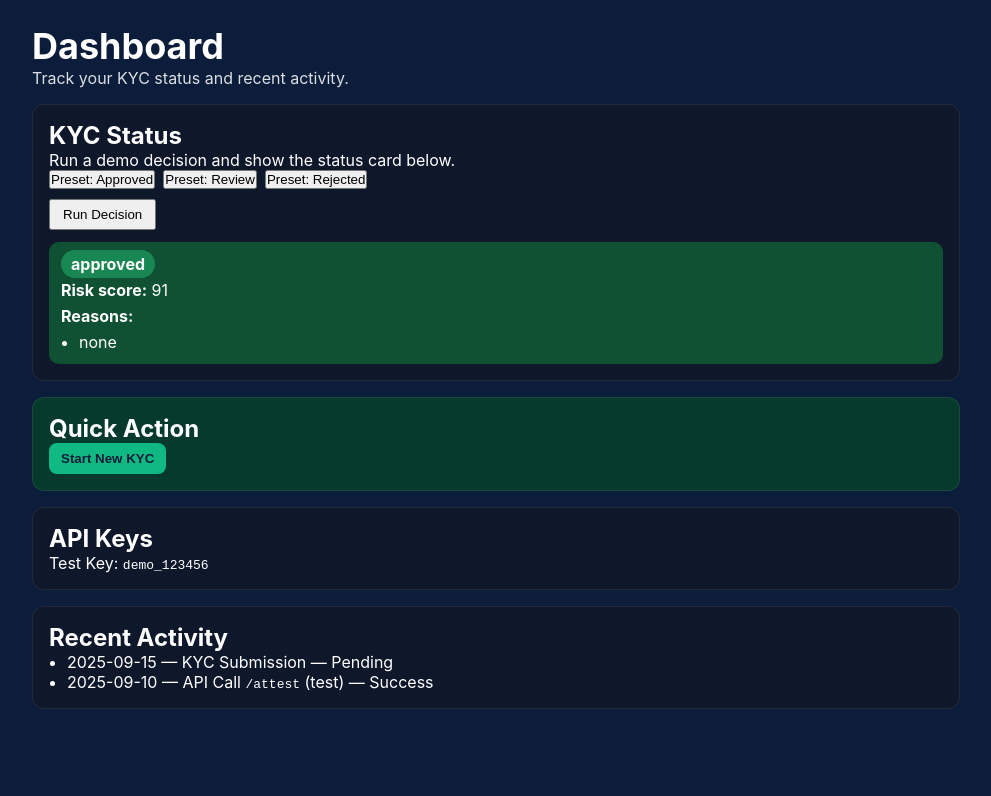
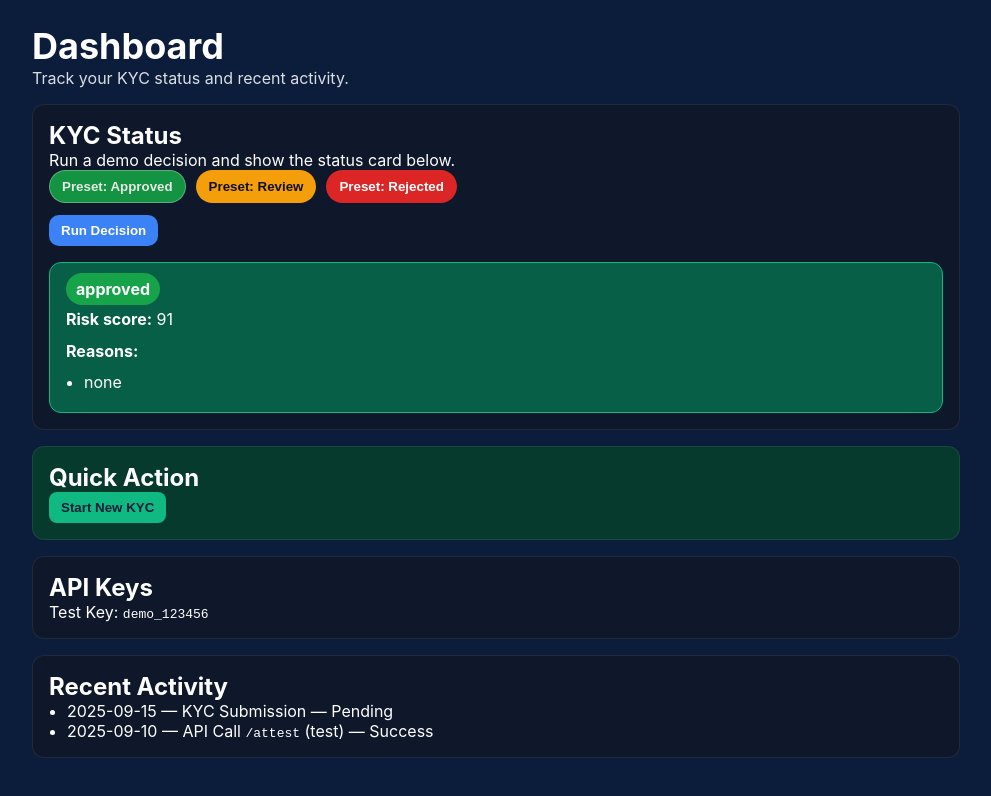
Before and after one commit to genio-ai/genio-os, a Next.js app: page /dashboard in a window 1280 px wide. Both pictures are taken after a click on the button "Run Decision". Shown: the top 796 px of the page, without its empty margins (144-1135 px from the left). Built offline with nearby package versions, Linux system fonts and the light colour scheme.

Commit message:
Update KycStatusCard.js

```diff
--- a/components/KycStatusCard.js
+++ b/components/KycStatusCard.js
@@ -1,3 +1,4 @@
+// components/KycStatusCard.js
 import { useState } from "react";
 
 export default function KycStatusCard() {
@@ -11,7 +12,7 @@ export default function KycStatusCard() {
       const r = await fetch("/api/decision", {
         method: "POST",
         headers: { "Content-Type": "application/json" },
-        body: JSON.stringify({ preset })
+        body: JSON.stringify({ preset }) // approved | review | rejected
       });
       const data = await r.json();
       setResult(data);
@@ -20,48 +21,77 @@ export default function KycStatusCard() {
     }
   };
 
-  const bg =
-    result?.decision === "approved"
-      ? "#0f5132"
-      : result?.decision === "manual_review"
-      ? "#7c4a03"
-      : "#842029";
+  // --- Button styles (always colored, darker when selected) ---
+  const pill = (type) => {
+    const base = {
+      padding: "8px 12px",
+      borderRadius: 999,
+      fontWeight: 600,
+      color: "#fff",
+      border: "1px solid transparent",
+      cursor: "pointer",
+    };
+    const active = { filter: "brightness(0.9)", borderColor: "rgba(255,255,255,0.35)" };
 
-  const chipBg =
-    result?.decision === "approved"
-      ? "#198754"
-      : result?.decision === "manual_review"
-      ? "#f59e0b"
-      : "#dc3545";
+    if (type === "approved") {
+      return { ...base, background: "#16a34a", ...(preset === "approved" ? active : {}) };
+    }
+    if (type === "review") {
+      return { ...base, background: "#f59e0b", color: "#111", ...(preset === "review" ? active : {}) };
+    }
+    return { ...base, background: "#dc2626", ...(preset === "rejected" ? active : {}) };
+  };
+
+  // --- Result styles ---
+  const panel = (d) => {
+    if (d === "approved") return { background: "#065F46", border: "1px solid #10B981" };
+    if (d === "manual_review") return { background: "#7C3E0C", border: "1px solid #F59E0B" };
+    return { background: "#7F1D1D", border: "1px solid #EF4444" };
+  };
+  const badge = (d) => {
+    const base = { padding: "6px 10px", borderRadius: 999, fontWeight: 700 };
+    if (d === "approved") return { ...base, background: "#16a34a", color: "#fff" };
+    if (d === "manual_review") return { ...base, background: "#f59e0b", color: "#111" };
+    return { ...base, background: "#dc2626", color: "#fff" };
+  };
 
   return (
     <div>
-      <div style={{ display: "flex", gap: 8, flexWrap: "wrap", marginBottom: 10 }}>
-        <button onClick={() => setPreset("approved")}>Preset: Approved</button>
-        <button onClick={() => setPreset("review")}>Preset: Review</button>
-        <button onClick={() => setPreset("rejected")}>Preset: Rejected</button>
+      <div style={{ display: "flex", gap: 10, flexWrap: "wrap", marginBottom: 12 }}>
+        <button style={pill("approved")} onClick={() => setPreset("approved")}>
+          Preset: Approved
+        </button>
+        <button style={pill("review")} onClick={() => setPreset("review")}>
+          Preset: Review
+        </button>
+        <button style={pill("rejected")} onClick={() => setPreset("rejected")}>
+          Preset: Rejected
+        </button>
       </div>
 
-      <button onClick={run} disabled={loading} style={{ padding: "6px 12px" }}>
+      <button
+        onClick={run}
+        disabled={loading}
+        style={{
+          padding: "8px 12px",
+          borderRadius: 10,
+          border: "none",
+          cursor: "pointer",
+          background: "#3B82F6",
+          color: "#fff",
+          fontWeight: 700
+        }}
+      >
         {loading ? "Processing..." : "Run Decision"}
       </button>
 
-      {result && (
-        <div style={{ marginTop: 12, padding: 12, borderRadius: 10, background: bg }}>
-          <div style={{ marginBottom: 6 }}>
-            <span
-              style={{
-                background: chipBg,
-                color: "#fff",
-                padding: "4px 10px",
-                borderRadius: 999,
-                fontWeight: 700
-              }}
-            >
-              {result.decision}
-            </span>
+      {result && !result.error && (
+        <div style={{ ...panel(result.decision), marginTop: 16, borderRadius: 12, padding: 16 }}>
+          <div style={{ marginBottom: 8 }}>
+            <span style={badge(result.decision)}>{result.decision}</span>
           </div>
 
+          <div style={{ marginTop: 6, lineHeight: 1.6 }}>
             <div><strong>Risk score:</strong> {result.risk_score}</div>
             <div style={{ marginTop: 6 }}>
               <strong>Reasons:</strong>
@@ -74,6 +104,13 @@ export default function KycStatusCard() {
               </ul>
             </div>
           </div>
+        </div>
+      )}
+
+      {result?.error && (
+        <div style={{ marginTop: 14, color: "#FCA5A5" }}>
+          Error: {result.error} — {result.details}
+        </div>
       )}
     </div>
   );
```
Lines whose indentation alone changed are shown as unchanged.
